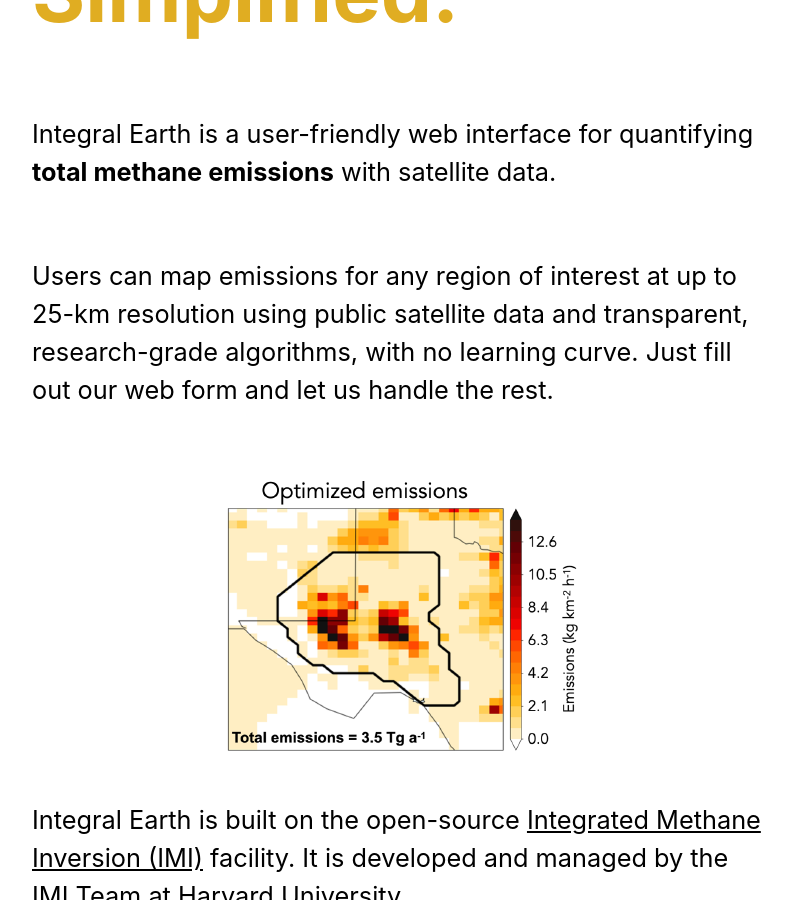
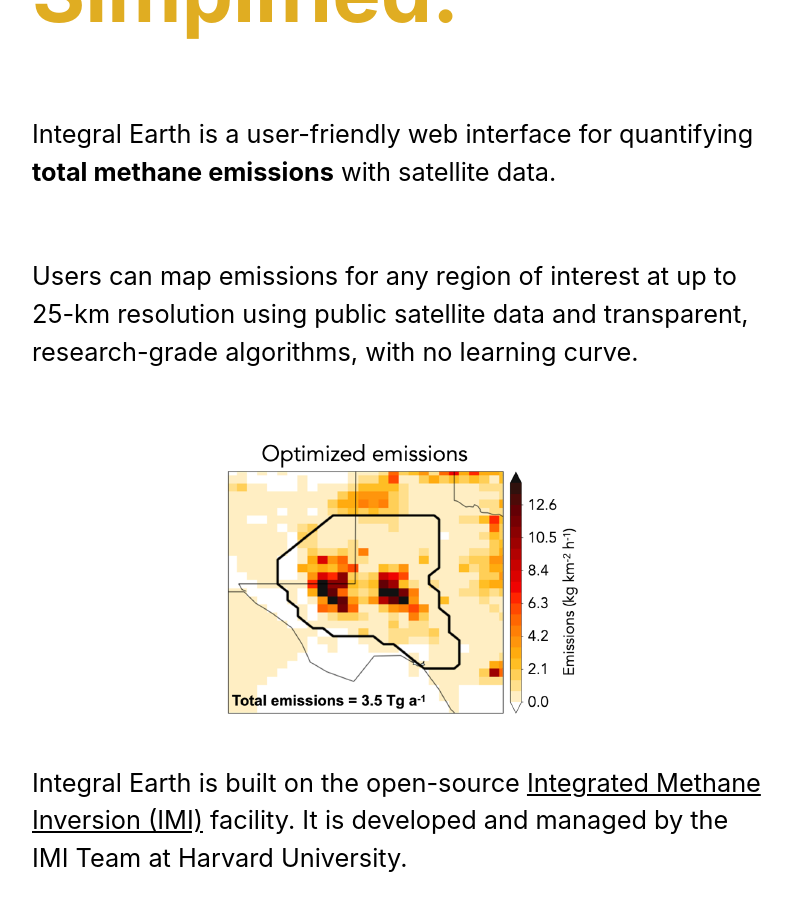
Before and after one commit to IntegralEarth/integralearth.github.io, a Jekyll site: the page index.html, which Jekyll copies as it is, in a window 1280 px wide and 900 px high, scrolled down 361 px. Shown: the whole window, without its empty margins (190-982 px from the left). Built offline with Jekyll 4.4.1, drawn with Linux system fonts in a browser that asks for light colours.

Commit message:
removed sentence from home page RE Daniel request

```diff
--- a/index.html
+++ b/index.html
@@ -168,7 +168,7 @@
               <br />
               <p style="font-size: 1.15em">
                 Users can map emissions for any region of interest at up to 25-km resolution using public satellite data and transparent, research-grade algorithms, with no
-                learning curve. Just fill out our web form and let us handle the rest.
+                learning curve.
               </p>
 
               <img src="/assets/images/optimized_emissions.png" alt="IMI Logo" style="height: 100%; margin: 1.5rem 25%" />
```
